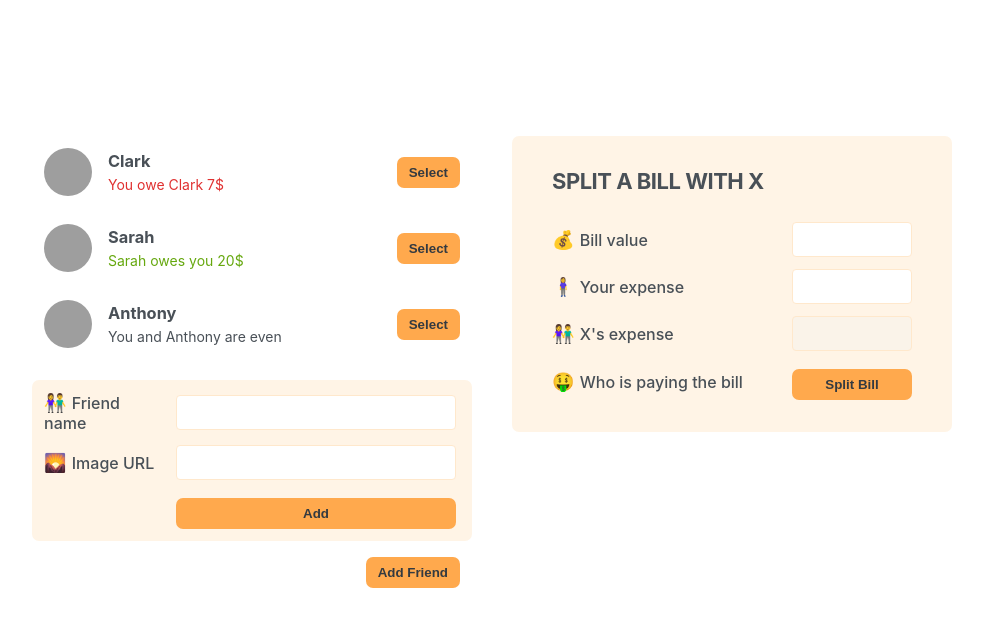
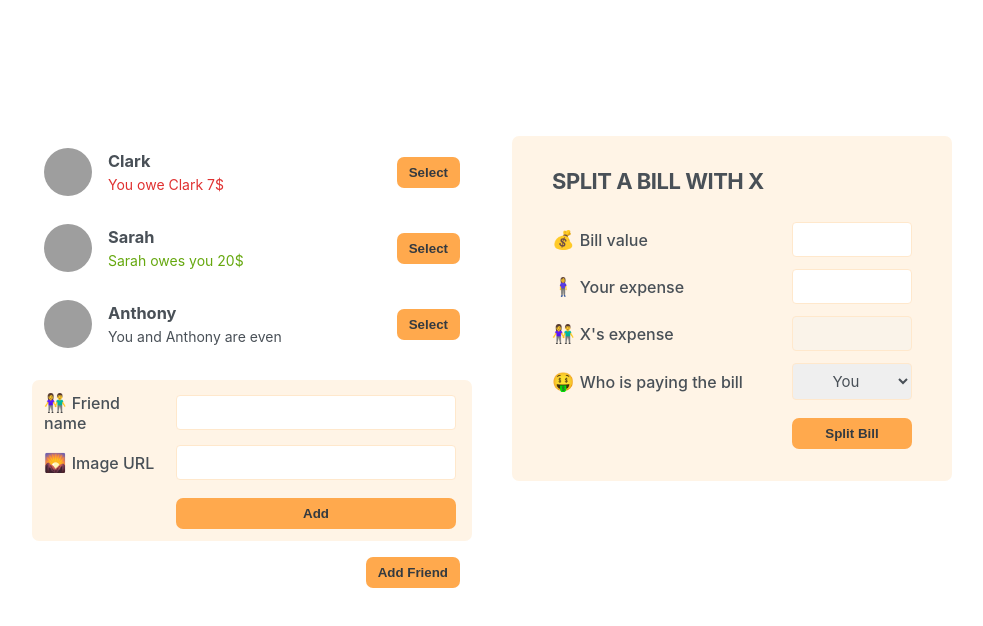
Before and after one commit to carlosaflach/Eat--n-split-Project, a React (Create React App) app: page / in a window 1280 px wide. Shown: the top 626 px of the page, without its empty margins (148-1131 px from the left). Built offline with nearby package versions, Linux system fonts and the light colour scheme; grey boxes are pictures that could not be loaded; the HTML template or start-up script is replaced by a standard one.

Commit message:
feat: add select input

```diff
--- a/src/Components/FormSplitBill.tsx
+++ b/src/Components/FormSplitBill.tsx
@@ -16,6 +16,10 @@ const FormSplitBill = () => {
       <input type='text' disabled />
 
       <label>🤑 Who is paying the bill</label>
+      <select>
+        <option value='user'>You</option>
+        <option value='friend'>X</option>
+      </select>
 
       <Button>Split Bill</Button>
     </form>
```
